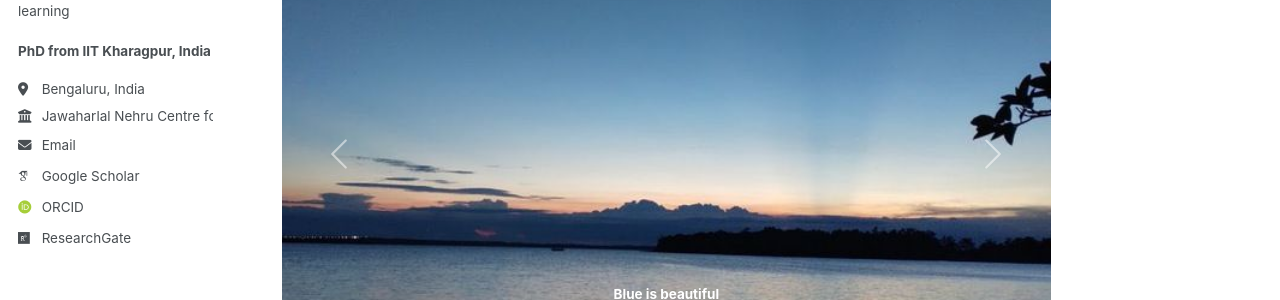
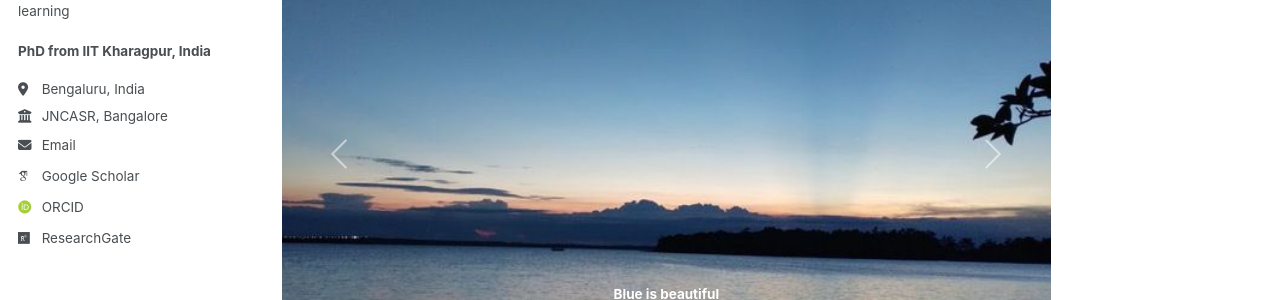
Before and after one commit to srahul21/srahul21.github.io, a Jekyll site: the page built from _pages/about.md, in a window 1280 px wide. Shown: the part 342-642 px from the top of the page. Built offline with Jekyll 4.4.1, drawn with Linux system fonts in a browser that asks for light colours; some web fonts are replaced.

Commit message:
Update _config.yml

```diff
--- a/_config.yml
+++ b/_config.yml
@@ -27,7 +27,7 @@ author:
   bio              : "Molecular modeling, Mechine learning"
   degree           : "PhD from IIT Kharagpur, India"
   location         : "Bengaluru, India"
-  employer         : "Jawaharlal Nehru Centre for Advanced Scientific Research (JNCASR)"
+  employer         : "JNCASR, Bangalore"
   uri              : # URL
   email            : "rahulsahu.2013@gmail.com"
 
```
